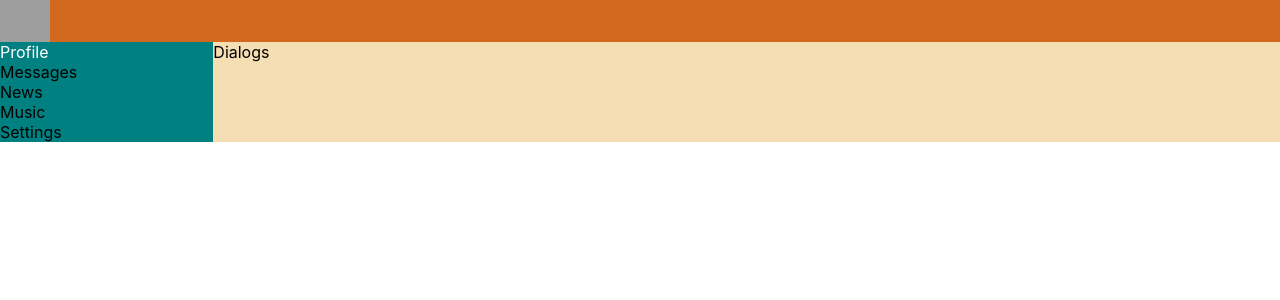
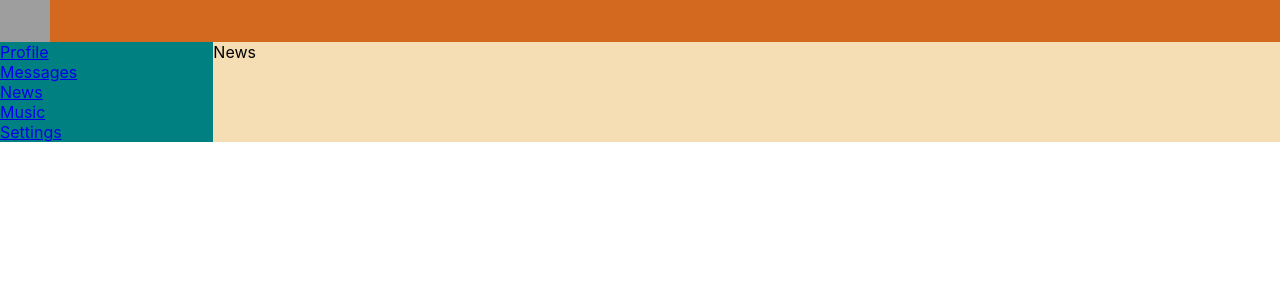
Before and after one commit to Makarov-K/it-kamasutra-react, a React (Create React App) app: page /news in a window 1280 px wide. Shown: the top 300 px of the page. Built offline with nearby package versions, Linux system fonts and the light colour scheme; grey boxes are pictures that could not be loaded.

Commit message:
19. react-router-dom, route, browser-router

```diff
--- a/package.json
+++ b/package.json
@@ -8,6 +8,7 @@
     "@testing-library/user-event": "^7.2.1",
     "react": "^16.12.0",
     "react-dom": "^16.12.0",
+    "react-router-dom": "^5.1.2",
     "react-scripts": "3.4.0"
   },
   "scripts": {
--- a/src/App.js
+++ b/src/App.js
@@ -4,17 +4,26 @@
 import Navbar from './components/Navbar/Navbar';
 import Profile from './components/Profile/Profile';
 import Dialogs from "./components/Dialogs/Dialogs";
+import {BrowserRouter, Route} from "react-router-dom";
+import News from "./components/News/News";
+import Music from "./components/Music/Music";
+import Settings from "./components/Settings/Settings";
 
 const App = () => {
     return (
-        <div className="wrapper">
-            <Header/>
-            <Navbar/>
-            <div className="content">
-                <Dialogs/>
-                {/*<Profile/>*/}
+        <BrowserRouter>
+            <div className="wrapper">
+                <Header/>
+                <Navbar/>
+                <div className="content">
+                    <Route component={Profile} path='/profile'/>
+                    <Route component={Dialogs} path='/dialogs'/>
+                    <Route component={News} path='/news'/>
+                    <Route component={Music} path='/music'/>
+                    <Route component={Settings} path='/settings'/>
+                </div>
             </div>
-        </div>
+        </BrowserRouter>
     );
 }
 
--- /dev/null
+++ b/src/components/Music/Music.jsx
@@ -0,0 +1,12 @@
+import React from "react";
+import classes from './Music.module.css';
+
+const Music = () => {
+    return (
+        <div>
+            Music
+        </div>
+    );
+}
+
+export default Music;
--- a/src/components/Navbar/Navbar.jsx
+++ b/src/components/Navbar/Navbar.jsx
@@ -3,20 +3,20 @@
 
 const Navbar = () => {
     return <nav className={classes.sidebar}>
-        <div className={classes.item}>
-            <a>Profile</a>
+        <div>
+            <a href="/profile">Profile</a>
         </div>
         <div>
-            <a>Messages</a>
+            <a href="/dialogs">Messages</a>
         </div>
         <div>
-            <a>News</a>
+            <a href="/news">News</a>
         </div>
         <div>
-            <a>Music</a>
+            <a href="/music">Music</a>
         </div>
         <div>
-            <a>Settings</a>
+            <a href="/settings">Settings</a>
         </div>
     </nav>
 }
--- /dev/null
+++ b/src/components/News/News.jsx
@@ -0,0 +1,12 @@
+import React from "react";
+import classes from './News.module.css';
+
+const News = () => {
+    return (
+        <div>
+            News
+        </div>
+    );
+}
+
+export default News;
--- /dev/null
+++ b/src/components/Settings/Settings.jsx
@@ -0,0 +1,12 @@
+import React from "react";
+import classes from './Settings.module.css';
+
+const Settings = () => {
+    return (
+        <div>
+            Settings
+        </div>
+    );
+}
+
+export default Settings;
```
Also changed, not shown: src/components/Music/Music.module.css (added), src/components/News/News.module.css (added), src/components/Settings/Settings.module.css (added), 1 other file (tests, documents, lock files or other folders).
